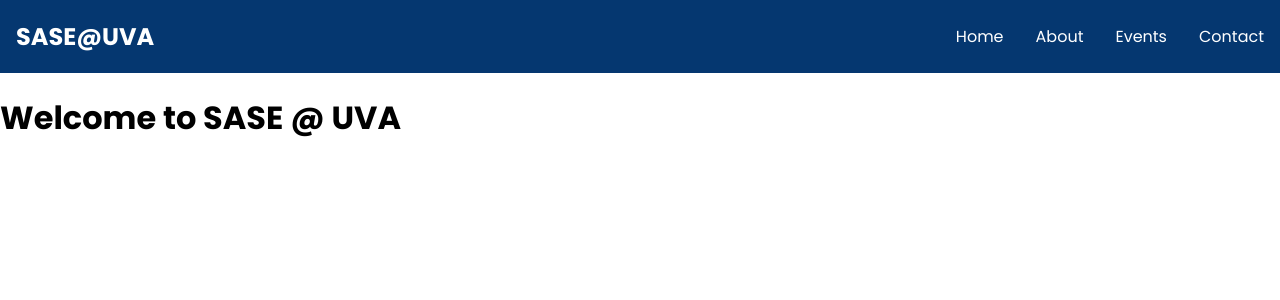
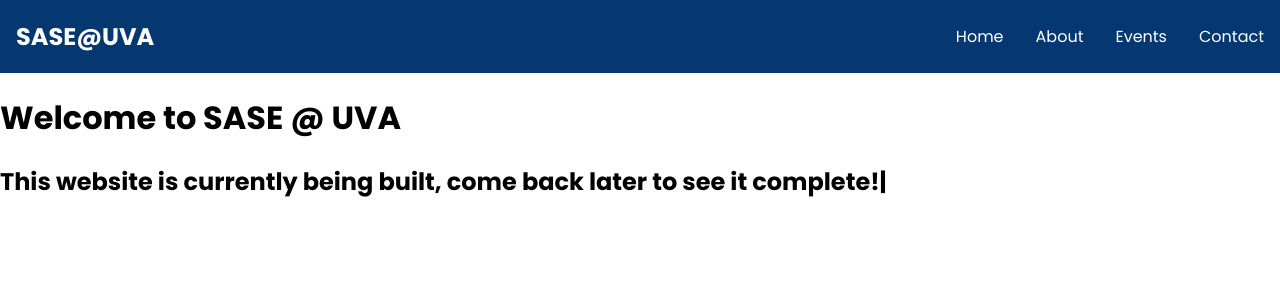
Before and after one commit to SASE-UVA/website, a React (Create React App) app: page / in a window 1280 px wide. Shown: the top 300 px of the page. Built offline with nearby package versions, Linux system fonts and the light colour scheme.

Commit message:
small note on home page

```diff
--- a/package.json
+++ b/package.json
@@ -14,6 +14,7 @@
     "react-router-dom": "^6.27.0",
     "react-scripts": "5.0.1",
     "react-scroll": "^1.9.0",
+    "react-type-animation": "^3.2.0",
     "web-vitals": "^2.1.4"
   },
   "scripts": {
--- a/src/components/About.jsx
+++ b/src/components/About.jsx
@@ -1,4 +1,5 @@
 import React from 'react';
+import { TypeAnimation } from 'react-type-animation'
 
 const About = () => {
     return (
--- a/src/components/Home.jsx
+++ b/src/components/Home.jsx
@@ -1,10 +1,20 @@
 import React from 'react';
+import { TypeAnimation } from 'react-type-animation';
 
 const Home = () => {
     return (
         <div>
             <h1>Welcome to SASE @ UVA</h1>
-            {/* Add events content here */}
+            <h2 className='text-2xl sm:text-4xl font-bold text-white'>
+                <TypeAnimation
+                sequence={[
+                    'This website is currently being built, come back later to see it complete!',
+                    1000,
+                ]}
+                speed={40}
+                repeat={Infinity}
+                />
+            </h2>
         </div>
     );
 };
```
Also changed, not shown: 1 other file (tests, documents, lock files or other folders).
